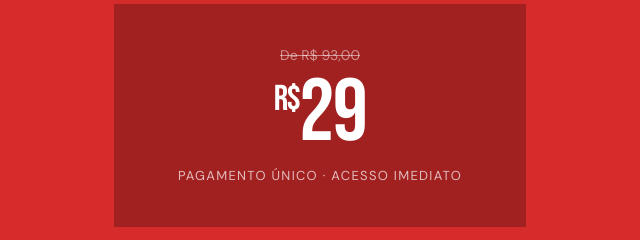
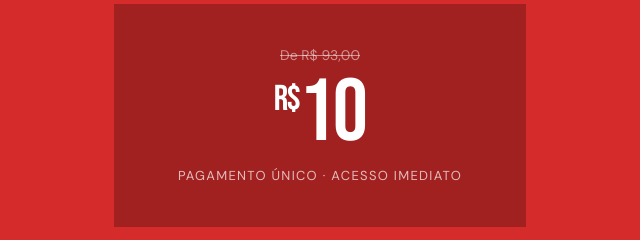
Before and after one commit to wallaceflores33-ops/Baralho-de-treino-em-casa-, a plain HTML site: page index.html in a window 1280 px wide. Shown: the part 4910-5150 px from the top of the page, 320-960 px from the left. Drawn offline with Linux system fonts and the light colour scheme.

Commit message:
Add files via upload

```diff
--- a/index.html
+++ b/index.html
@@ -1033,7 +1033,7 @@
 
   <div class="preco-box">
     <p class="preco-de">De R$ 93,00</p>
-    <div class="preco-por"><sup>R$</sup>29</div>
+    <div class="preco-por"><sup>R$</sup>10</div>
     <p class="preco-por-label">pagamento único · acesso imediato</p>
   </div>
 
```
